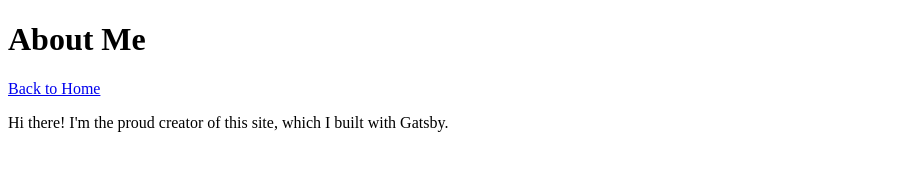
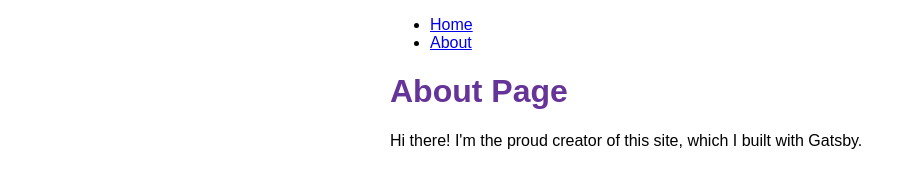
Before and after one commit to leapwing/my-first-gatsby-site, a Gatsby site: page /about in a window 1280 px wide. Shown: the whole page, without its empty margins (0-916 px from the left). Built offline with nearby package versions, Linux system fonts and the light colour scheme; Gatsby itself is replaced by a stand-in of ours.

Commit message:
Finished Gatsby tutorial part 2 new

```diff
--- a/src/pages/about.js
+++ b/src/pages/about.js
@@ -1,14 +1,12 @@
 import React from 'react'
-import { Link } from 'gatsby'
+// import { Link } from 'gatsby'
+import Layout from '../components/layout'
 
 const about = () => {
     return (
-        <main>
-        <title>About Me</title>
-        <h1>About Me</h1>
-        <Link to="/">Back to Home</Link>
+        <Layout pageTitle="About Page">
         <p>Hi there! I'm the proud creator of this site, which I built with Gatsby.</p>
-        </main>
+        </Layout>
     )
 }
 
--- a/src/pages/index.js
+++ b/src/pages/index.js
@@ -1,5 +1,5 @@
 import * as React from "react"
-import {Link} from "gatsby"
+// import {Link} from "gatsby"
 import Layout from '../components/layout'
 
 const IndexPage = () => {
```
